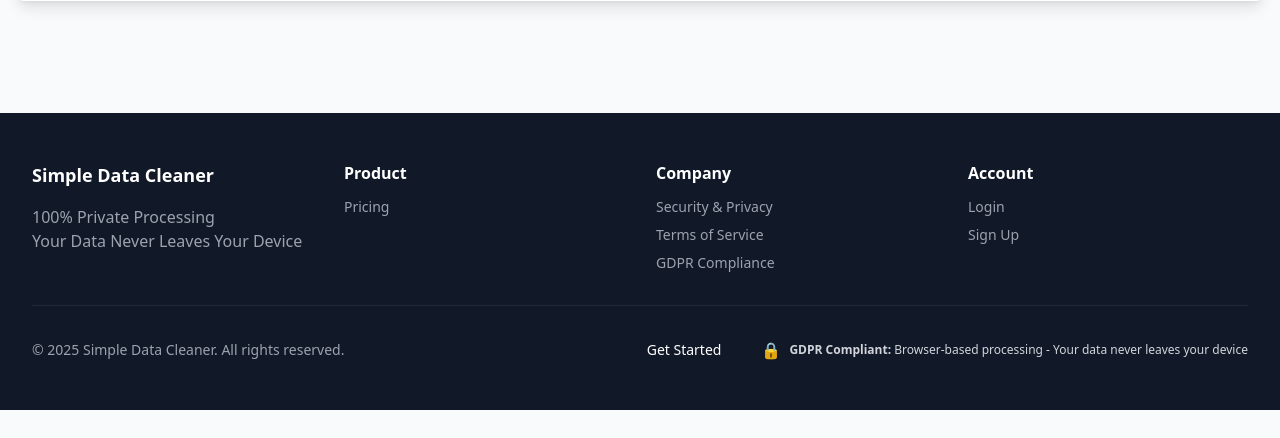
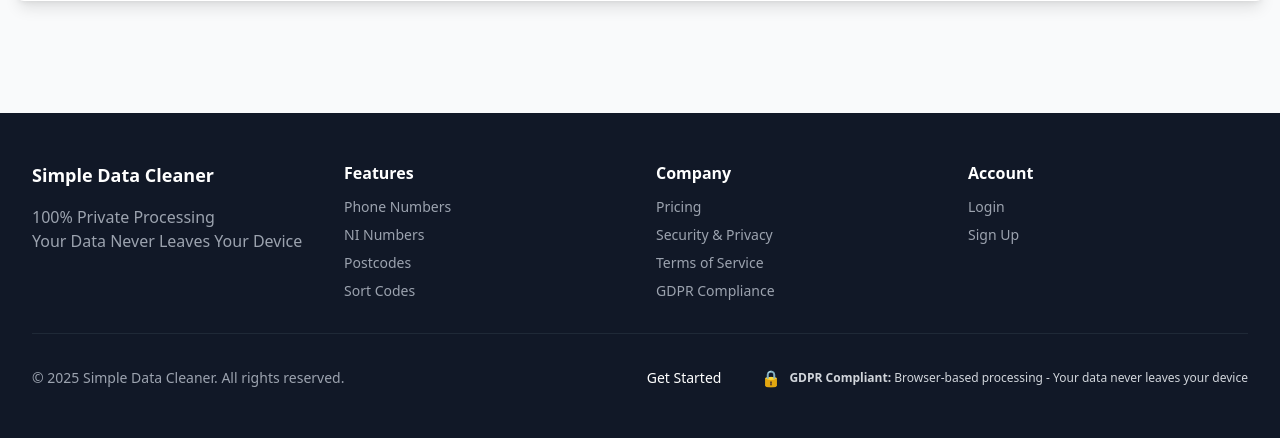
Before and after one commit to wellis321/validation, a PHP site: page /validation-rules.php in a window 1280 px wide. Shown: the part 3989-4427 px from the top of the page. Before the commit the page ends 4399 px from the top, so only its background shows below. Run offline with PHP 8.4, Linux system fonts and the light colour scheme; some libraries are stand-ins or nearby versions.

Commit message:
Add working feature links from footer to validation rules tabs

```diff
--- a/includes/footer.php
+++ b/includes/footer.php
@@ -10,14 +10,18 @@
                 </p>
             </div>
             <div>
-                <h4 class="font-semibold mb-3">Product</h4>
+                <h4 class="font-semibold mb-3">Features</h4>
                 <ul class="space-y-2 text-sm text-gray-400">
-                    <li><a href="/pricing.php" class="hover:text-white transition-colors">Pricing</a></li>
+                    <li><a href="/validation-rules.php#phone_numbersTab" class="hover:text-white transition-colors">Phone Numbers</a></li>
+                    <li><a href="/validation-rules.php#national_insuranceTab" class="hover:text-white transition-colors">NI Numbers</a></li>
+                    <li><a href="/validation-rules.php#postcodesTab" class="hover:text-white transition-colors">Postcodes</a></li>
+                    <li><a href="/validation-rules.php#sort_codesTab" class="hover:text-white transition-colors">Sort Codes</a></li>
                 </ul>
             </div>
             <div>
                 <h4 class="font-semibold mb-3">Company</h4>
                 <ul class="space-y-2 text-sm text-gray-400">
+                    <li><a href="/pricing.php" class="hover:text-white transition-colors">Pricing</a></li>
                     <li><a href="/security.php" class="hover:text-white transition-colors">Security & Privacy</a></li>
                     <li><a href="/terms.php" class="hover:text-white transition-colors">Terms of Service</a></li>
                     <li><a href="/gdpr.php" class="hover:text-white transition-colors">GDPR Compliance</a></li>
```
Also changed, not shown: index.php (+4 -4 lines), validation-rules.php (+33 -4 lines).
